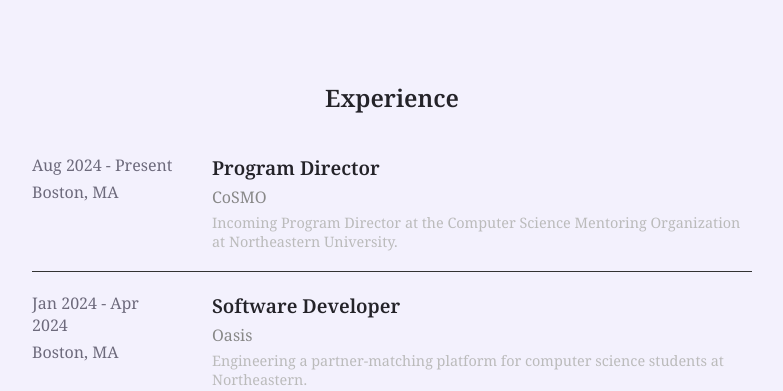
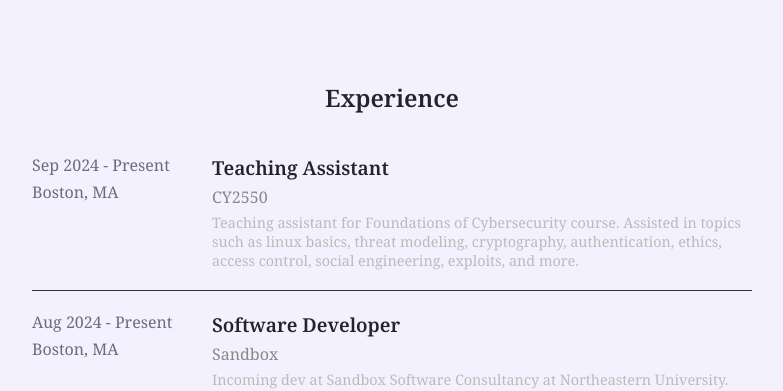
Before and after one commit to sanjana-singhania/sanjana-singhania.github.io, a plain HTML site: page index.html in a window 1280 px wide. Shown: the part 566-957 px from the top of the page, without its empty margins (248-1031 px from the left). Drawn offline with nearby package versions, Linux system fonts and the light colour scheme.

Commit message:
fixed links and added experience

```diff
--- a/index.html
+++ b/index.html
@@ -107,6 +107,28 @@
             <!--EXPERIENCE-->
             <section class="experience-section" id="experience">
                 <h2>Experience</h2>
+                <div class="experience-item" id="ta">
+                    <div class="experience-date">
+                        <p>Sep 2024 - Present</p>
+                        <p>Boston, MA</p>
+                    </div>
+                    <div class="experience-details">
+                        <h3>Teaching Assistant</h3>
+                        <h4>CY2550</h4>
+                        <p>Teaching assistant for Foundations of Cybersecurity course. Assisted in topics such as linux basics, threat modeling, cryptography, authentication, ethics, access control, social engineering, exploits, and more.</p>
+                    </div>
+                </div>
+                <div class="experience-item" id="sandbox">
+                    <div class="experience-date">
+                        <p>Aug 2024 - Present</p>
+                        <p>Boston, MA</p>
+                    </div>
+                    <div class="experience-details">
+                        <h3>Software Developer</h3>
+                        <h4>Sandbox</h4>
+                        <p>Incoming dev at Sandbox Software Consultancy at Northeastern University.</p>
+                    </div>
+                </div>
                 <div class="experience-item" id="cosmo">
                     <div class="experience-date">
                         <p>Aug 2024 - Present</p>
@@ -204,16 +226,16 @@
                         If you want to get in touch with me about something or just want to say hi, reach out on social media or send me an email.
                     </p>
                     <div class="contact__social">
-                        <a href="https://github.com/TODO" class="contact__social-icon" target="_blank" rel="noopener noreferrer">
+                        <a href="https://github.com/sanjana-singhania" class="contact__social-icon" target="_blank" rel="noopener noreferrer">
                             <i class="uil uil-github"></i> GitHub
                         </a>
-                        <a href="https://linkedin.com/in/TODO" class="contact__social-icon" target="_blank" rel="noopener noreferrer">
+                        <a href="https://linkedin.com/in/sanjana-singhania" class="contact__social-icon" target="_blank" rel="noopener noreferrer">
                             <i class="uil uil-linkedin"></i> LinkedIn
                         </a>
-                        <a href="mailto:TODO@example.com" class="contact__social-icon" target="_blank" rel="noopener noreferrer">
+                        <a href="mailto:singhania.sa@northeastern.edu" class="contact__social-icon" target="_blank" rel="noopener noreferrer">
                             <i class="uil uil-envelope"></i> Email
                         </a>
-                        <a href="https://itch.io/profile/TODO" class="contact__social-icon" target="_blank" rel="noopener noreferrer">
+                        <a href="https://jaansa.itch.io/" class="contact__social-icon" target="_blank" rel="noopener noreferrer">
                             <i class="uil uil-game-structure"></i> Itch.io
                         </a>
                     </div>
```
